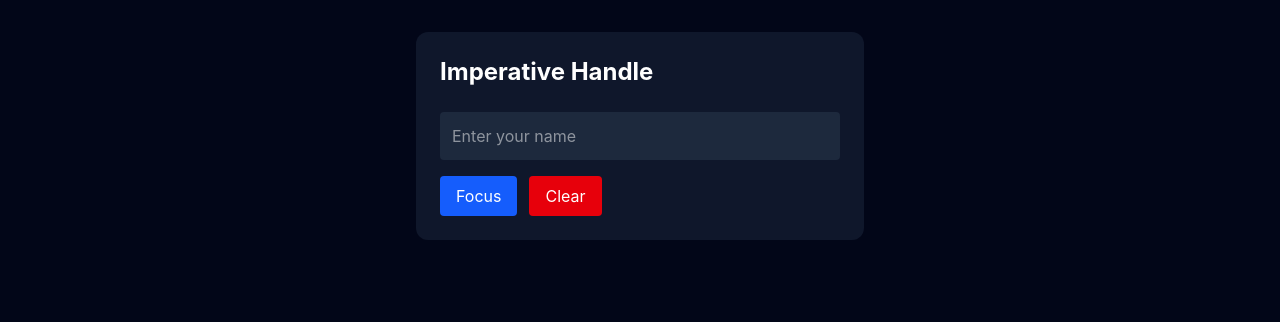
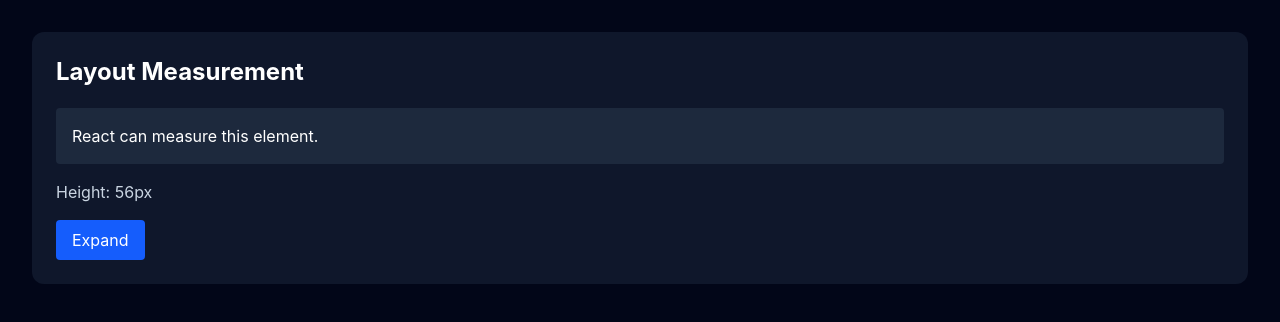
Before and after one commit to foysaliio/React-Mastery-Journey, a React (Vite) app: page / in a window 1280 px wide. Shown: the top 322 px of the page. Built offline with nearby package versions, Linux system fonts and the light colour scheme.

Commit message:
feat(react): measure layout with useLayoutEffect

```diff
--- a/src/App.tsx
+++ b/src/App.tsx
@@ -1,44 +1,9 @@
-import { useRef } from "react";
-import SmartInput, { type SmartInputHandle } from "./Components/SmartInput";
+import MeasureBox from "./Components/MeasureBox";
 
 function App() {
-  const inputRef = useRef<SmartInputHandle>(null);
-
-  const focusInput = (): void => {
-    inputRef.current?.focus();
-  };
-
-  const clearInput = (): void => {
-    inputRef.current?.clear();
-  };
-
   return (
     <main className="min-h-screen bg-slate-950 p-8">
-      <section className="mx-auto max-w-md rounded-xl bg-slate-900 p-6">
-        <h1 className="text-2xl font-bold text-white">Imperative Handle</h1>
-
-        <div className="mt-6">
-          <SmartInput ref={inputRef} placeholder="Enter your name" />
-        </div>
-
-        <div className="mt-4 flex gap-3">
-          <button
-            type="button"
-            onClick={focusInput}
-            className="rounded bg-blue-600 px-4 py-2 text-white"
-          >
-            Focus
-          </button>
-
-          <button
-            type="button"
-            onClick={clearInput}
-            className="rounded bg-red-600 px-4 py-2 text-white"
-          >
-            Clear
-          </button>
-        </div>
-      </section>
+      <MeasureBox />
     </main>
   );
 }
--- /dev/null
+++ b/src/Components/MeasureBox.tsx
@@ -0,0 +1,47 @@
+import { useLayoutEffect, useRef, useState } from "react";
+
+function MeasureBox() {
+  const boxRef = useRef<HTMLDivElement>(null);
+
+  const [expanded, setExpanded] = useState<boolean>(false);
+
+  const [height, setHeight] = useState<number>(0);
+
+  useLayoutEffect(() => {
+    if (!boxRef.current) {
+      return;
+    }
+
+    const rect = boxRef.current.getBoundingClientRect();
+
+    setHeight(rect.height);
+  }, [expanded]);
+
+  return (
+    <section className="rounded-xl bg-slate-900 p-6 text-white">
+      <h2 className="text-2xl font-bold">Layout Measurement</h2>
+
+      <div ref={boxRef} className="mt-5 rounded bg-slate-800 p-4">
+        <p>React can measure this element.</p>
+
+        {expanded && (
+          <p className="mt-4 text-slate-300">
+            Extra content makes this box taller.
+          </p>
+        )}
+      </div>
+
+      <p className="mt-4 text-slate-300">Height: {Math.round(height)}px</p>
+
+      <button
+        type="button"
+        onClick={() => setExpanded((current) => !current)}
+        className="mt-4 rounded bg-blue-600 px-4 py-2"
+      >
+        {expanded ? "Collapse" : "Expand"}
+      </button>
+    </section>
+  );
+}
+
+export default MeasureBox;
--- a/src/Components/SmartInput.tsx
+++ /dev/null
@@ -1,42 +0,0 @@
-import { useImperativeHandle, useRef, type Ref } from "react";
-
-export type SmartInputHandle = {
-  focus: () => void;
-  clear: () => void;
-};
-
-type SmartInputProps = {
-  placeholder?: string;
-  ref?: Ref<SmartInputHandle>;
-};
-
-function SmartInput({ placeholder, ref }: SmartInputProps) {
-  const inputRef = useRef<HTMLInputElement>(null);
-
-  useImperativeHandle(
-    ref,
-    () => ({
-      focus() {
-        inputRef.current?.focus();
-      },
-
-      clear() {
-        if (inputRef.current) {
-          inputRef.current.value = "";
-        }
-      },
-    }),
-    [],
-  );
-
-  return (
-    <input
-      ref={inputRef}
-      type="text"
-      placeholder={placeholder}
-      className="w-full rounded bg-slate-800 p-3 text-white"
-    />
-  );
-}
-
-export default SmartInput;
```
